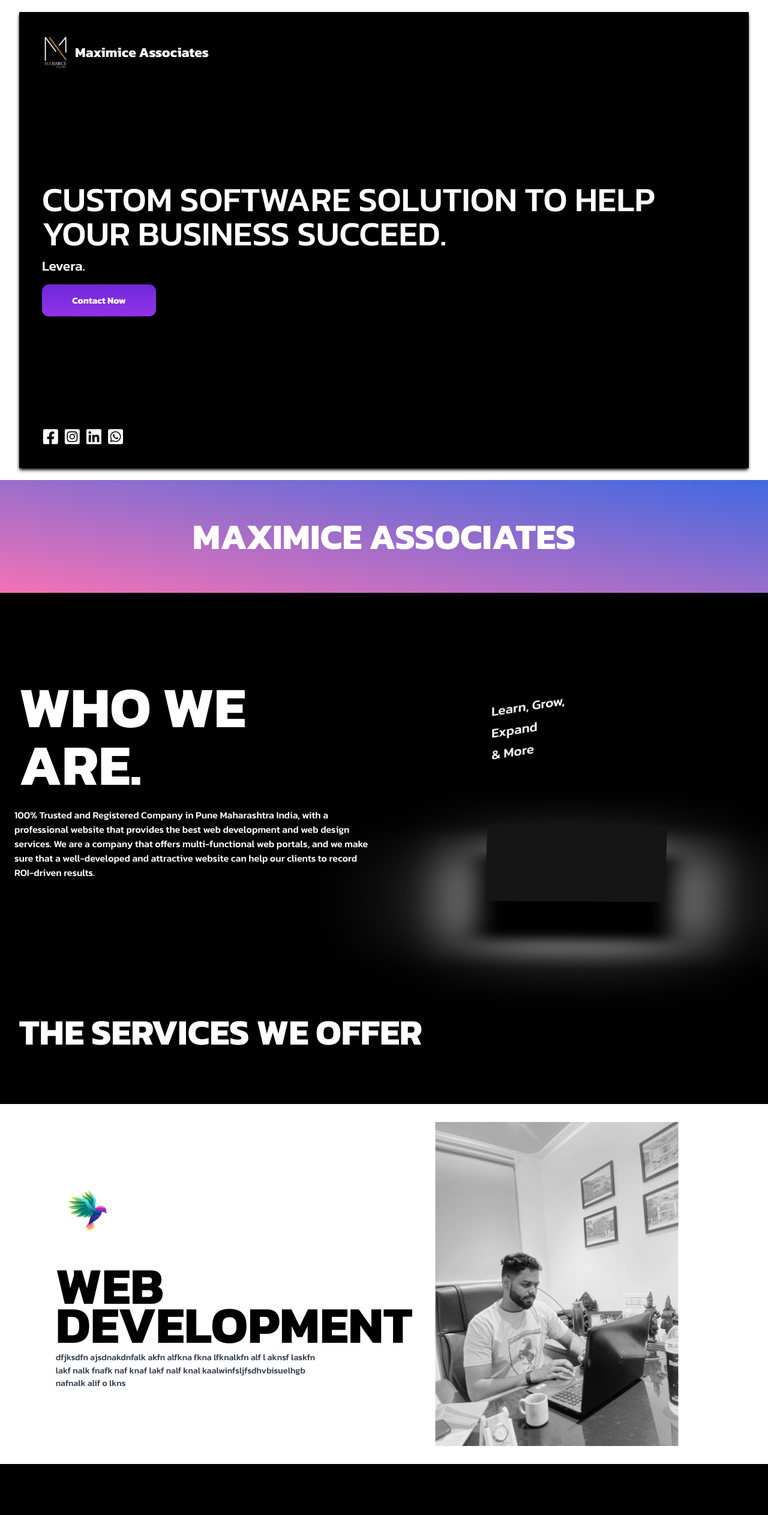
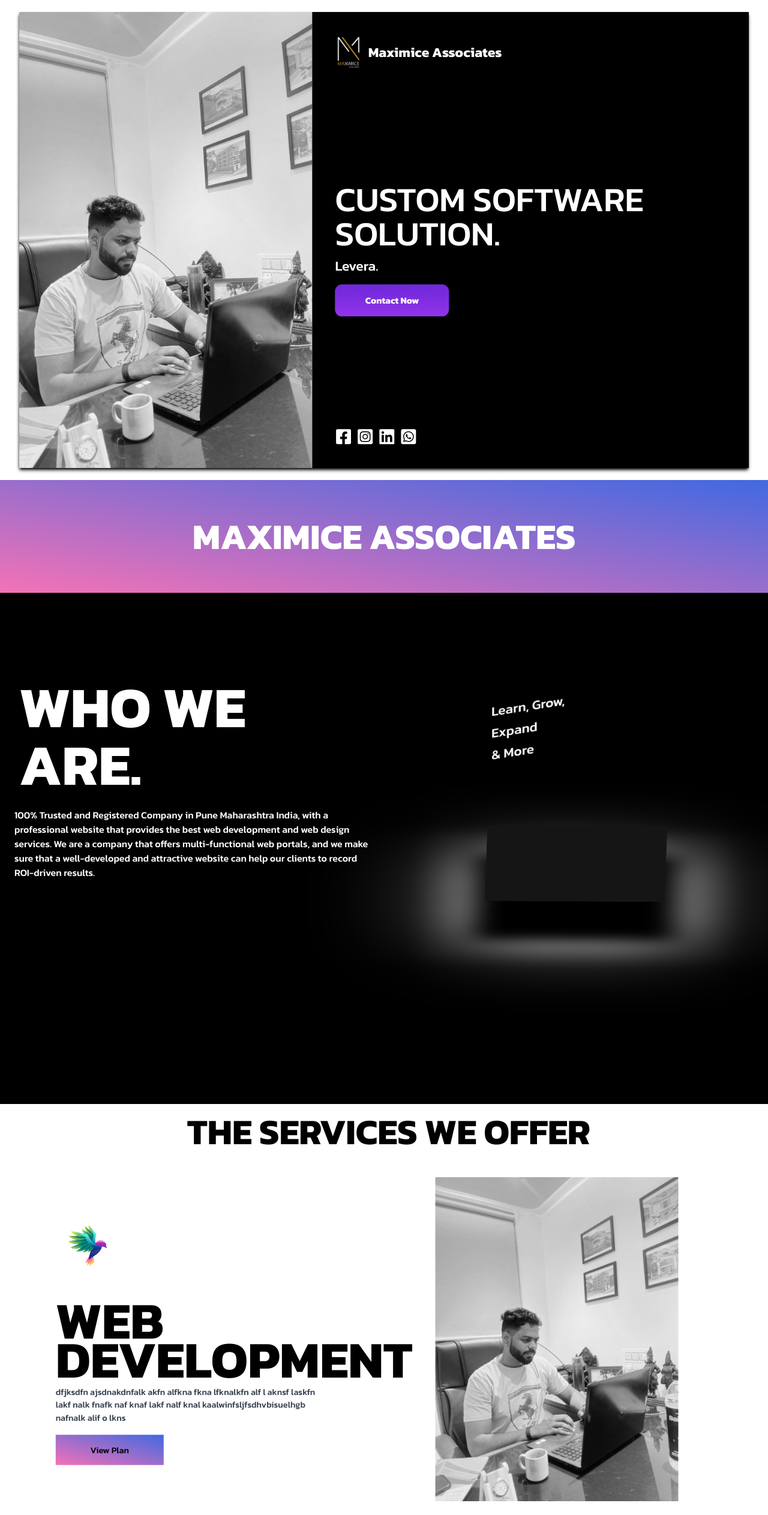
Before and after one commit to Shubhamkoli921/noname, a React (Create React App) app: page / in a window 1280 px wide. Shown: the top 2525 px of the page at 60% size. Built offline with nearby package versions, Linux system fonts and the light colour scheme.

Commit message:
responsive4

```diff
--- a/src/App.js
+++ b/src/App.js
@@ -19,8 +19,8 @@
   return (
     <>
       <div>
-        <div className='lg:flex-row flex sm:flex-col w-full h-full scale-95 shadow-md shadow-black'>
-          <div className='w-[900px] h-screen hidden'>
+        <div className='flex flex-col-reverse  lg:flex-row w-full h-full scale-95 shadow-md shadow-black'>
+          <div className='w-[900px] h-full hidden lg:flex lg:h-screen'>
             <img src={business} alt='business img ' className='object-cover  w-full h-full' />
           </div>
           <div className='w-full h-screen bg-black p-10 flex flex-col justify-between '>
@@ -29,7 +29,7 @@
               <h1 className=' font-bold  text-2xl text-white'>Maximice Associates</h1>
             </div>
             <div className='flex flex-col gap-2'>
-              <h1 className='text-6xl text-white uppercase'>Custom Software Solution to help your business succeed. </h1>
+              <h1 className='text-6xl text-white uppercase'>Custom Software Solution. </h1>
               <p className='mt-1 text-md text-2xl text-white'> <ReactTyped
                 strings={["Leverage Your Business", "Seamless Solution", "Designer"]}
                 typeSpeed={50}
@@ -51,7 +51,7 @@
 
         <div className='flex w-full h-screen flex-col'>
           <div className=' bg-gradient-to-tr from-pink-400 to-[#4169E1] h-[30vh] flex items-center sm:justify-center sm:p-2'>
-            <h1 className='text-6xl  text-white uppercase text-center font-semibold p-4'>maximice Associates</h1>
+            <h1 className='text-5xl lg:text-6xl  text-white uppercase text-center font-semibold p-4'>maximice Associates</h1>
           </div>
           <div className='bg-black h-screen grid lg:grid-cols-2 sm:grid-cols-1 '>
             <div className='w-full justify-center flex flex-col p-4 h-full'>
@@ -74,15 +74,15 @@
             </div>
           </div>
         </div>
-        <div className=' bg-black  w-full flex items-center h-screen lg:h-[30vh]'>
-          <h1 className='text-6xl text-white uppercase text-center font-semibold p-4 ml-4'>The Services we offer</h1>
+        <div className=' bg-black  w-full flex items-center h-[30vh]'>
+
         </div>
         <div className='flex w-full flex-col justify-center m-auto items-center '>
 
           {/* heading */}
 
 
-
+                  <h1 className='text-5xl lg:text-6xl uppercase  font-semibold p-4 ml-4'>The Services we offer</h1>
           {/* webdesign  */}
 
           <div className='grid grid-row-2 lg:grid-cols-2 w-full h-full scale-90'>
@@ -95,6 +95,7 @@
                 <span className='uppercase text-5xl lg:text-8xl font-semibold -mt-6'>development</span>
                 <p className='text-gray-700 w-full lg:w-[500px]'>dfjksdfn ajsdnakdnfalk akfn alfkna fkna lfknalkfn alf l aknsf laskfn lakf nalk fnafk naf knaf lakf nalf knal kaalwinfsljfsdhvbisuelhgb nafnalk alif o lkns
                 </p>
+                <button className='p-4 w-[200px] mt-5 bg-gradient-to-tr from-pink-400 to-[#4169E1]'>View Plan</button>
               </div>
             </div>
             <div className='flex justify-center items-center w-full '>
@@ -117,6 +118,7 @@
                 <h1 className='font-bold text-7xl lg:text-9xl uppercase'>Logo </h1>
                 <h1 className='font-bold text-7xl lg:text-9xl uppercase '>Design </h1>
                 <p className='w-full lg:w-[500px] font-normal text-gray-300'>dsjdkfk kafjg akjgka jgsfb akjf kagfb eyughbvhcjiugf huj sjb jbKJ huegbb   urg urgi riu uih u uifhauh   afh vblkbj aiu iuf fiu uufhaauifhafh  sif ieofij vefi f if oifj nodfjoiej  oIF fnskDFoi  hfduij bfkj bfKDFb JHDFb JHDFb FHbJDHFvsdhvlkhDFvFaDollyFlatbed;. g;oligz jg;zk</p>
+                <button className='p-4 w-[200px] mt-5 bg-gradient-to-tr from-pink-400 to-[#4169E1]'>View Plan</button>
               </div>
             </div>
           </div>
@@ -133,9 +135,10 @@
                   <h1 className='text-6xl lg:text-8xl font-semibold uppercase '>Digital</h1>
                   <h1 className='text-6xl lg:text-8xl font-semibold uppercase -mt-3 '>Marketing</h1>
                 </div>
-                <div className='w-full flex-col flex justify-center items-center '>
+                <div className='w-full flex-col flex  '>
                   <img src={bird} className='w-[80px]' alt='' />
                   <p className='flex text-justify w-full justify-end'>dsjdkfk kafjg akjgka jgsfb akjf kagfb eyughbvhcjiugf huj sjb jbKJ huegbb   urg urgi riu uih u uifhauh   afh vblkbj aiu iuf fiu uufhaauifhafh  sif ieofij vefi f if oifj nodfjoiej  oIF fnskDFoi  </p>
+                  <button className='p-4 w-[200px] mt-5 bg-gradient-to-tr from-pink-400 to-[#4169E1]'>View Plan</button>
                 </div>
 
               </div>
@@ -146,9 +149,9 @@
 
           <div className='w-full h-full'>
             <div className='h-full bg-black'>
-              <div className=' bg-black h-full lg:h-[30vh] w-full flex items-center'>
-                <h1 className='text-2xl lg:text-6xl bg-gradient-to-tr from-pink-400 to-[#4169E1] text-white uppercase text-center font-semibold p-4 ml-4 mt-4 lg:mt-0'>Our Previous work & Achievements</h1>
-              </div>
+            <div className=' bg-gradient-to-tr from-pink-400 to-[#4169E1] h-[30vh] flex items-center sm:justify-center sm:p-2'>
+            <h1 className='text-5xl lg:text-6xl  text-white uppercase text-center font-semibold p-4'>Our Previous work & Achievements</h1>
+          </div>
 
               <div className='h-full scale-95'>
                 {/* <div className='flex text-white gap-2'> */}
@@ -208,20 +211,9 @@
                   </div>
                 </div>
                 {/* </div> */}
-                <div className='w-full h-full '>
-                  <div>
-                    <div className=' bg-black'>
-                      <div className=' bg-black h-full  lg:h-[30vh] w-full flex items-center'>
-                        <h1 className=' text-2xl lg:text-6xl mt-5 lg:mt-0  bg-gradient-to-tr from-pink-400 to-[#4169E1] text-white uppercase text-center font-semibold p-4 ml-4'>Get Connect with us</h1>
-                      </div>
-                    </div>
 
-
-                  </div>
-
-                </div>
                 {/* <div className='w-full h-screen  rounded-2xl  '> */}
-                  <div className='grid grid-rows-1  lg:grid-cols-2 w-full h-full lg:h-screen bg-slate-100  scale-95 '>
+                  <div className='grid grid-rows-1  lg:grid-cols-2 w-full h-full lg:h-screen bg-slate-100 mt-0 lg:mt-5 scale-95 '>
                     <div className='text-white flex flex-col justify-around'>
                       <div className='flex w-full flex-col items-center  '>
                         <h1 className='text-4xl lg:text-7xl  font-bold text-center mt-2 lg:mt-2 text-gray-800 '>Innovate with us</h1>
```
